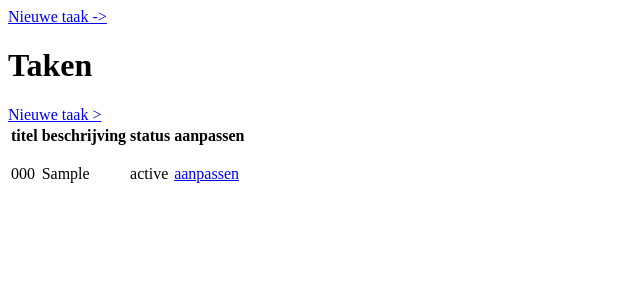
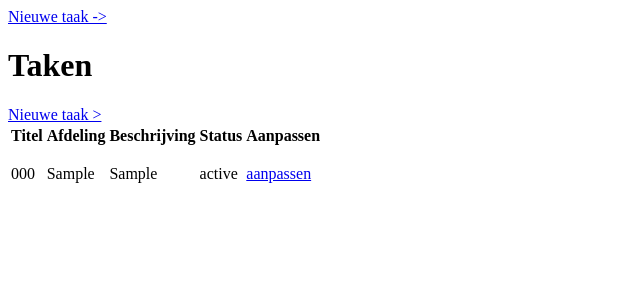
Before and after one commit to Bowieman12/B3-takenlijst, a PHP site: page /task/index.php in a window 1280 px wide. Shown: the top 300 px of the page, without its empty margins (0-640 px from the left). Run offline with PHP 8.4, Linux system fonts and the light colour scheme; tables that the repository leaves empty hold one stand-in row (values such as "Sample post"); data that the repository does not hold is empty; a stand-in replaces the project's code that opens the database connection.

Commit message:
ticket 1.2
Afdeling toegevoegd in de Index / takenlijst

De rest heeft lars al gedaan, ticket is nu klaar.

```diff
--- a/task/index.php
+++ b/task/index.php
@@ -25,14 +25,16 @@
         ?>
         <table>
             <tr>
-                <th>titel</th>
-                <th>beschrijving</th>
-                <th>status</th>
-                <th>aanpassen</th>
+                <th>Titel</th>
+                <th>Afdeling</th>
+                <th>Beschrijving</th>
+                <th>Status</th>
+                <th>Aanpassen</th>
             </tr>
             <?php foreach($taken as $taak): ?>
                 <tr>
                     <td><p><?php echo $taak['titel']; ?></p></td>
+                    <td><p><?php echo $taak['afdeling']; ?></p></td>
                     <td><p><?php echo $taak['beschrijving']; ?></p></td>
                     <td><p><?php echo $taak['status']; ?></p></td>
                     <td><a href="edit.php?id=<?php echo $taak['id']; ?>">aanpassen</a></td>
```
